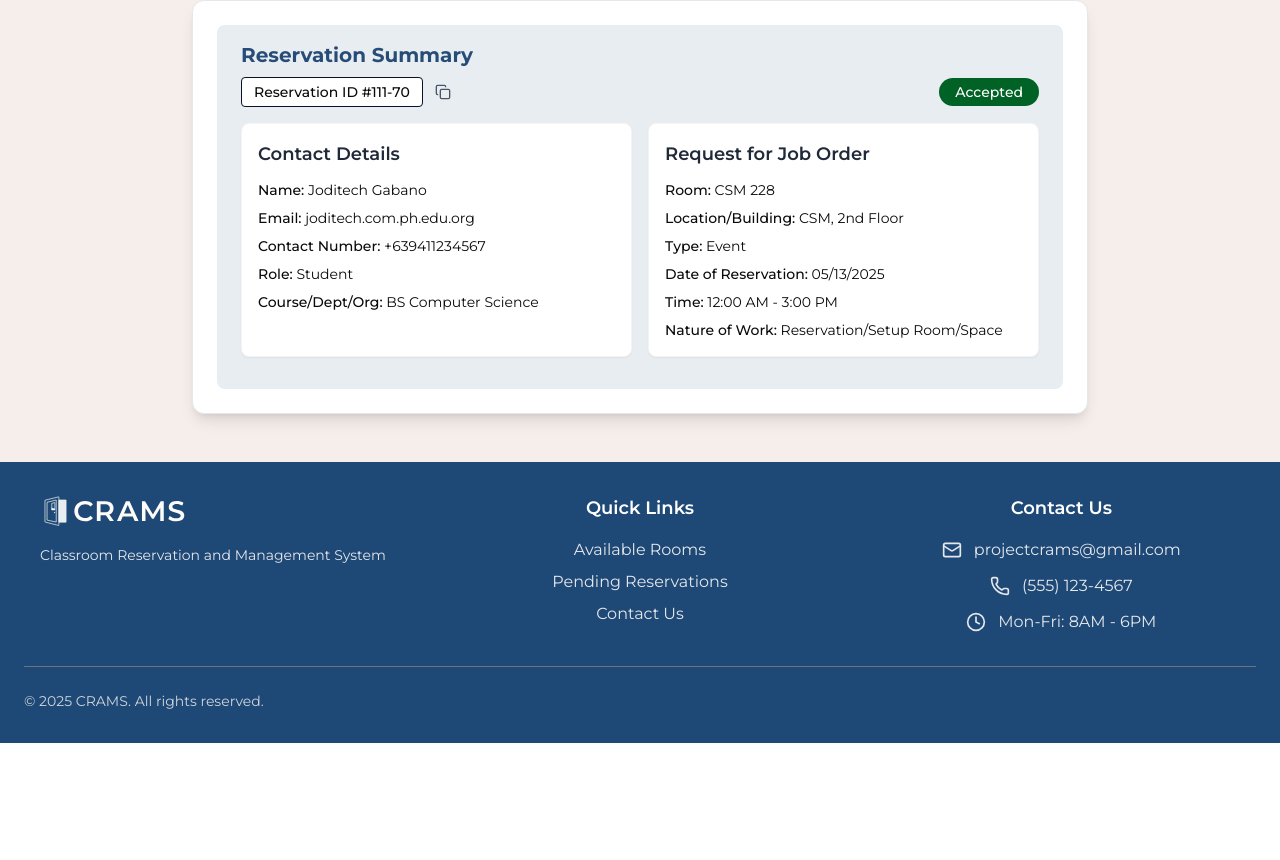
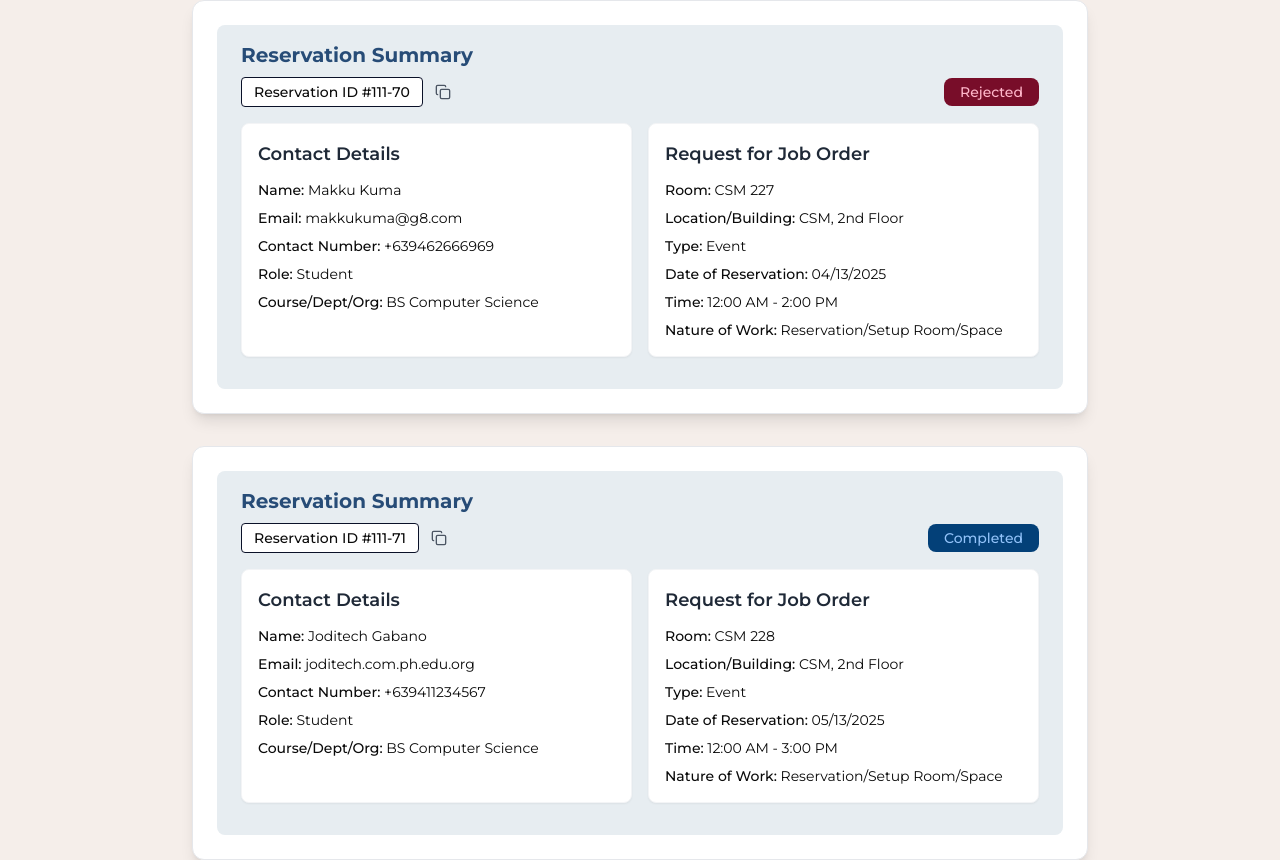
Before and after one commit to MakkuHuqueriza/CRAMS, a Next.js app: page /pending-reservations in a window 1280 px wide. Shown: the part 831-1691 px from the top of the page. Before the commit the page ends 1574 px from the top, so only its background shows below. Built offline with nearby package versions, Linux system fonts and the light colour scheme; no server answers.

Commit message:
feat: pending reservation frontend changes

```diff
--- a/src/app/(user)/(main)/pending-reservations/page.tsx
+++ b/src/app/(user)/(main)/pending-reservations/page.tsx
@@ -28,15 +28,15 @@ export default function PendingReservations() {
     status: "Pending" | "Accepted" | "Rejected" | "Completed",
   ) => {
     const statusConfig = {
-      Pending: "bg-[#FFA500] text-white",
-      Accepted: "bg-[#006225] text-white",
-      Rejected: "bg-[#780D29] text-white",
-      Completed: "bg-[#034078] text-white",
+      Pending: "bg-[#FFC442] hover:bg-[#ffbe33]",
+      Accepted: "bg-[#006225] text-[#A5EEC0]",
+      Rejected: "bg-[#780D29] text-[#ffb7ca]",
+      Completed: "bg-[#034078] text-[#92C2F9]",
     };
 
     return (
       <span
-        className={`px-4 py-1 rounded-full text-sm font-medium ${statusConfig[status]}`}
+        className={`px-4 py-1 rounded-lg text-sm font-medium ${statusConfig[status]}`}
       >
         {status.charAt(0).toUpperCase() + status.slice(1)}
       </span>
--- a/src/app/reservationSummary.ts
+++ b/src/app/reservationSummary.ts
@@ -44,8 +44,49 @@ export const mockReservations: Reservation[] = [
       natureOfWork: "Reservation/Setup Room/Space",
     },
   },
+
   {
     id: "#111-70",
+    status: "Rejected",
+    contactDetails: {
+      name: "Makku Kuma",
+      email: "makkukuma@g8.com",
+      contactNumber: "+639462666969",
+      role: "Student",
+      courseDeptOrg: "BS Computer Science",
+    },
+    jobOrder: {
+      room: "CSM 227",
+      locationBuilding: "CSM, 2nd Floor",
+      type: "Event",
+      dateOfReservation: "04/13/2025",
+      time: "12:00 AM - 2:00 PM",
+      natureOfWork: "Reservation/Setup Room/Space",
+    },
+  },
+
+  {
+    id: "#111-71",
+    status: "Completed",
+    contactDetails: {
+      name: "Joditech Gabano",
+      email: "joditech.com.ph.edu.org",
+      contactNumber: "+639411234567",
+      role: "Student",
+      courseDeptOrg: "BS Computer Science",
+    },
+    jobOrder: {
+      room: "CSM 228",
+      locationBuilding: "CSM, 2nd Floor",
+      type: "Event",
+      dateOfReservation: "05/13/2025",
+      time: "12:00 AM - 3:00 PM",
+      natureOfWork: "Reservation/Setup Room/Space",
+    },
+  },
+
+  {
+    id: "#111-72",
     status: "Accepted",
     contactDetails: {
       name: "Joditech Gabano",
```
